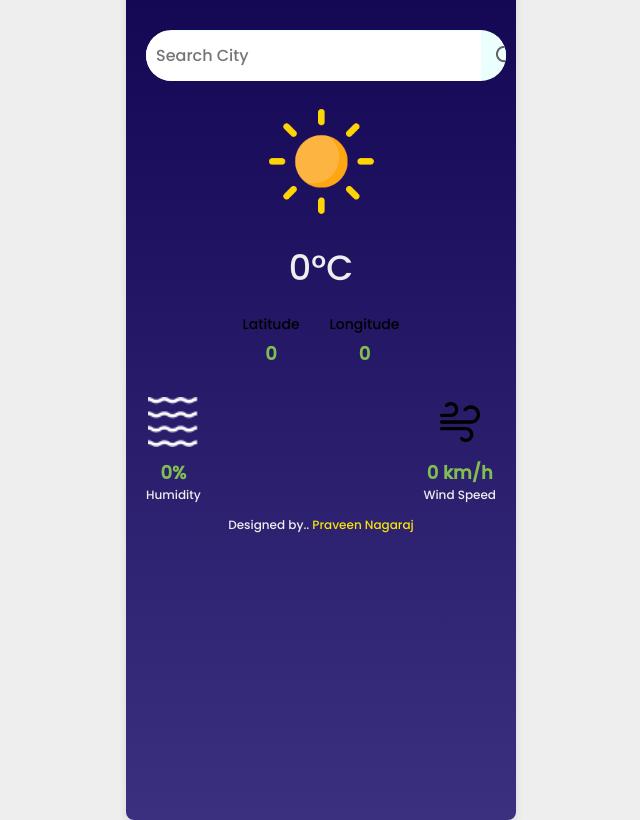
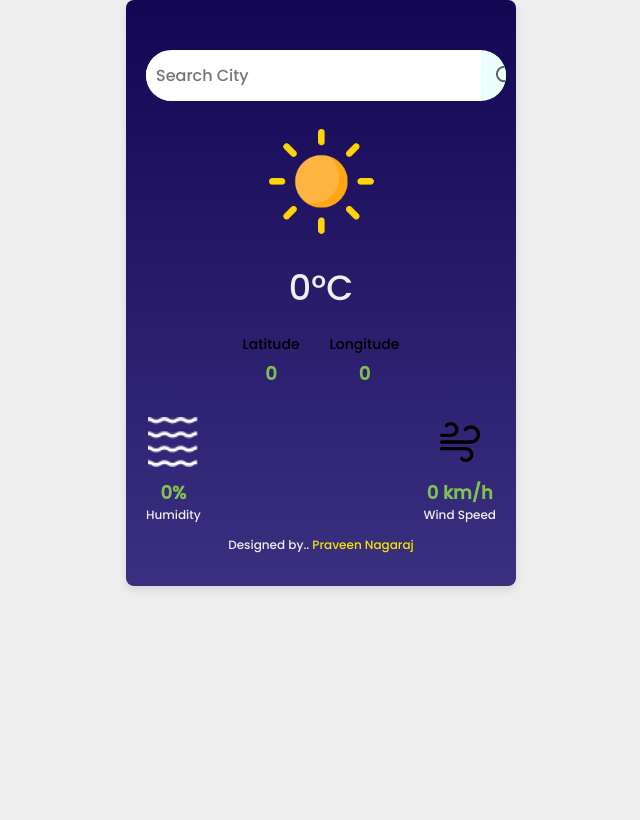
Before and after one commit to PraveenNagaraj77/WeatherReactAPP, a React (Vite) app: page / in a window 1280 px wide. Shown: the whole page, without its empty margins (319-959 px from the left). Built offline with nearby package versions, Linux system fonts and the light colour scheme.

Commit message:
codechanges

```diff
--- a/src/App.css
+++ b/src/App.css
@@ -6,13 +6,10 @@
 }
 
 body {
-  overflow-x: hidden;
   margin: 0;
   padding: 0;
   background-color: #eee;
   /* background-color: #2f3640; */
-  width: 100vw;
-  height: 100vh;
   display: flex;
   align-items: center;
   justify-content: center;
@@ -20,7 +17,7 @@ body {
 
 .container {
   position: relative;
-  height: 100vh;
+  height: 100%;
   width: 350px;
   padding: 20px;
   background-image: linear-gradient(180deg, #130754 0%, #3b2f80 100%);
@@ -30,7 +27,6 @@ body {
 
 .input-container {
   position: relative;
-  width: 100%;
   width: 360px;
   margin-top: 30px;
   background: #ebfffc;
```
